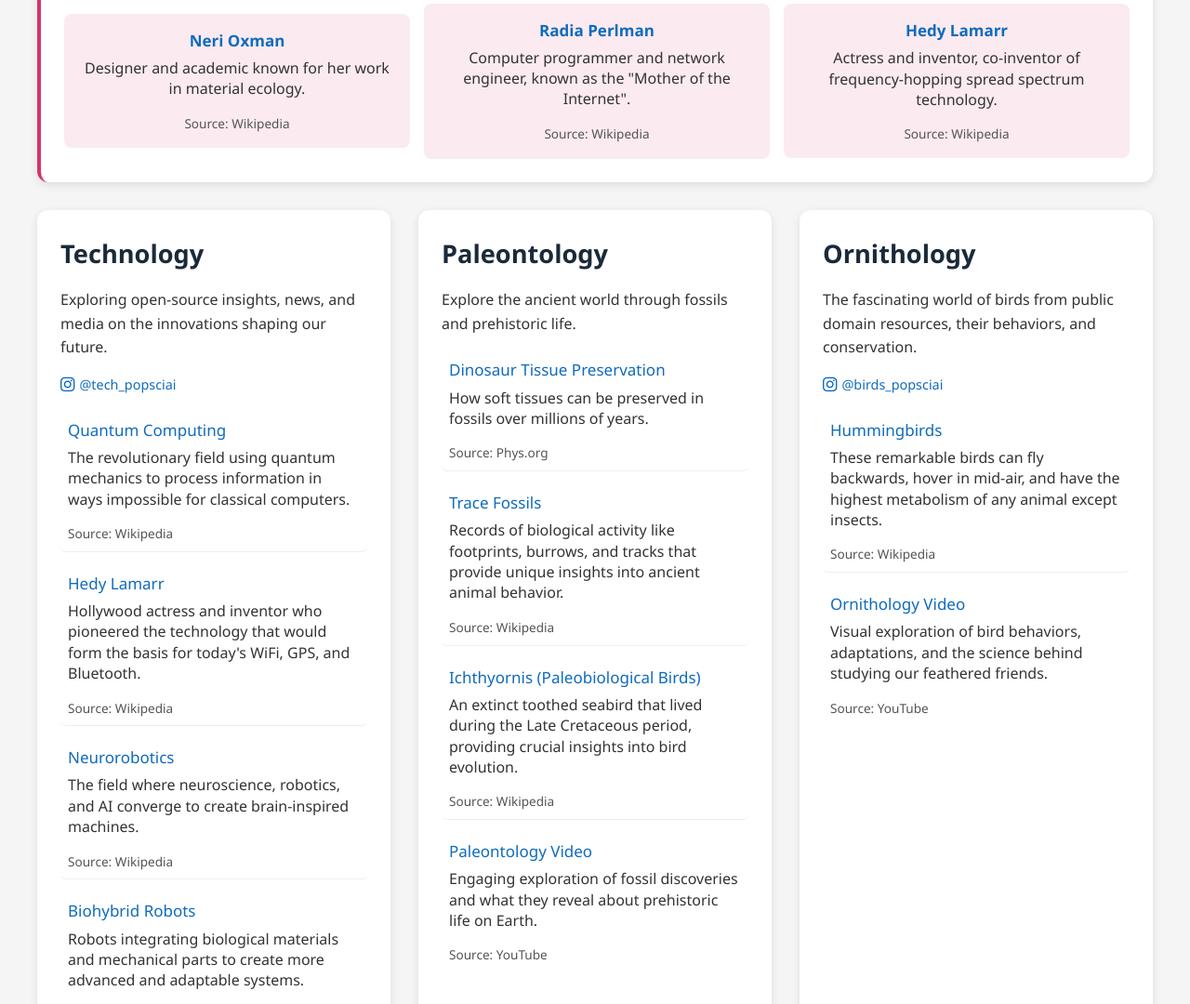
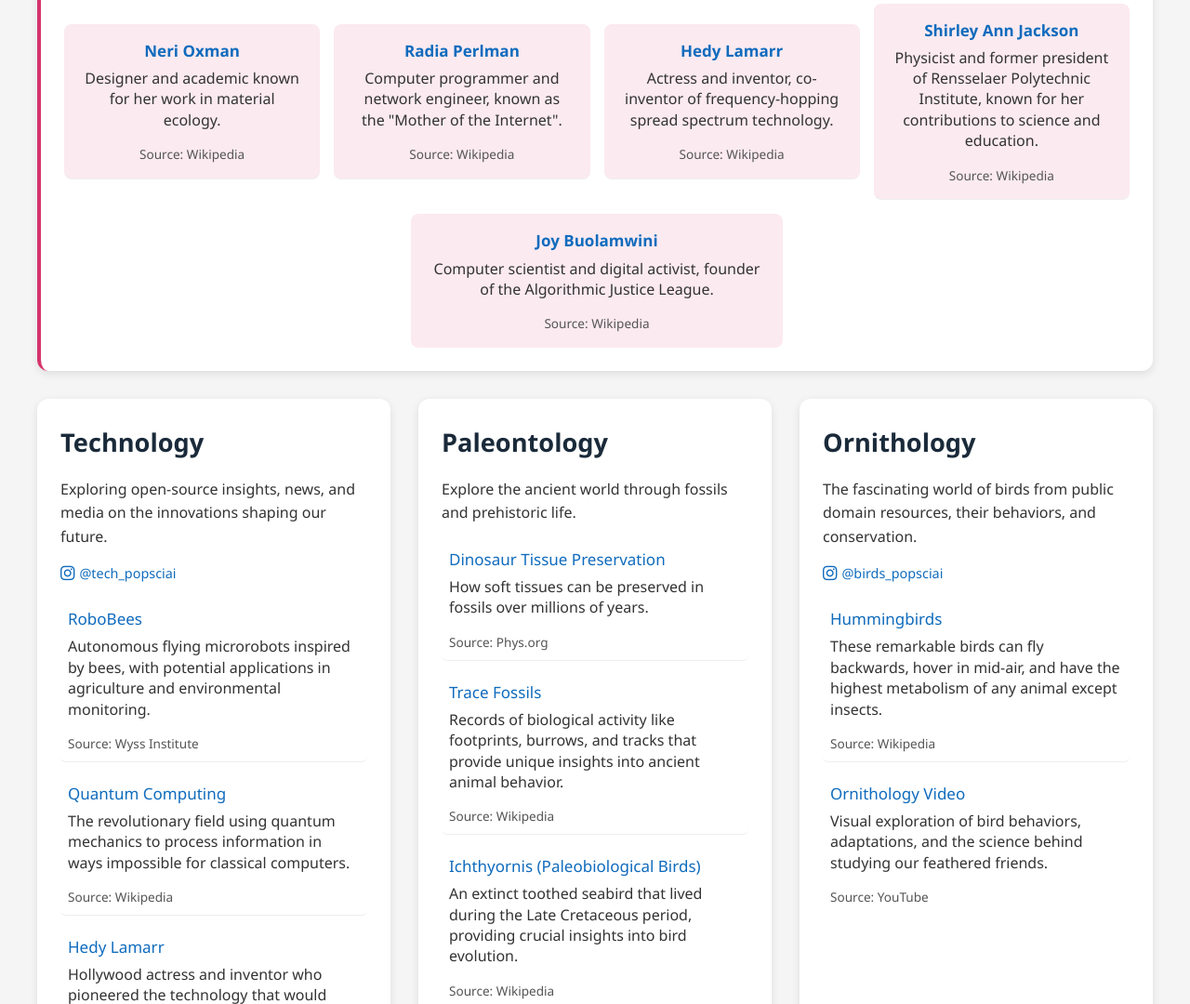
Before and after one commit to zsintech/popsci.ai, a plain HTML site: page index.html in a window 1280 px wide. Shown: the part 525-1605 px from the top of the page at 93% size. Drawn offline with Linux system fonts and the light colour scheme.

Commit message:
Description of your changes

```diff
--- a/index.html
+++ b/index.html
@@ -517,6 +517,16 @@
                         <p class="link-description">Actress and inventor, co-inventor of frequency-hopping spread spectrum technology.</p>
                         <span class="source">Source: Wikipedia</span>
                     </li>
+                    <li>
+                        <a href="https://click.popsci.ai/ShirleyAnnJackson">Shirley Ann Jackson</a>
+                        <p class="link-description">Physicist and former president of Rensselaer Polytechnic Institute, known for her contributions to science and education.</p>
+                        <span class="source">Source: Wikipedia</span>
+                    </li>
+                    <li>
+                        <a href="https://click.popsci.ai/JoyBuolamwini">Joy Buolamwini</a>
+                        <p class="link-description">Computer scientist and digital activist, founder of the Algorithmic Justice League.</p>
+                        <span class="source">Source: Wikipedia</span>
+                    </li>
                 </ul>
             </div>
 
@@ -528,6 +538,11 @@
                         <a href="https://www.instagram.com/tech_popsciai?igsh=MTYzczhuMTllNjJ0Ng==" target="_blank"><i class="fab fa-instagram"></i>@tech_popsciai</a>
                     </div>
                     <ul class="links-list">
+                        <li>
+                            <a href="https://click.popsci.ai/RoboBees">RoboBees</a>
+                            <p class="link-description">Autonomous flying microrobots inspired by bees, with potential applications in agriculture and environmental monitoring.</p>
+                            <span class="source">Source: Wyss Institute</span>
+                        </li>
                         <li>
                             <a href="https://click.popsci.ai/Quantumcomputing">Quantum Computing</a>
                             <p class="link-description">The revolutionary field using quantum mechanics to process information in ways impossible for classical computers.</p>
```
